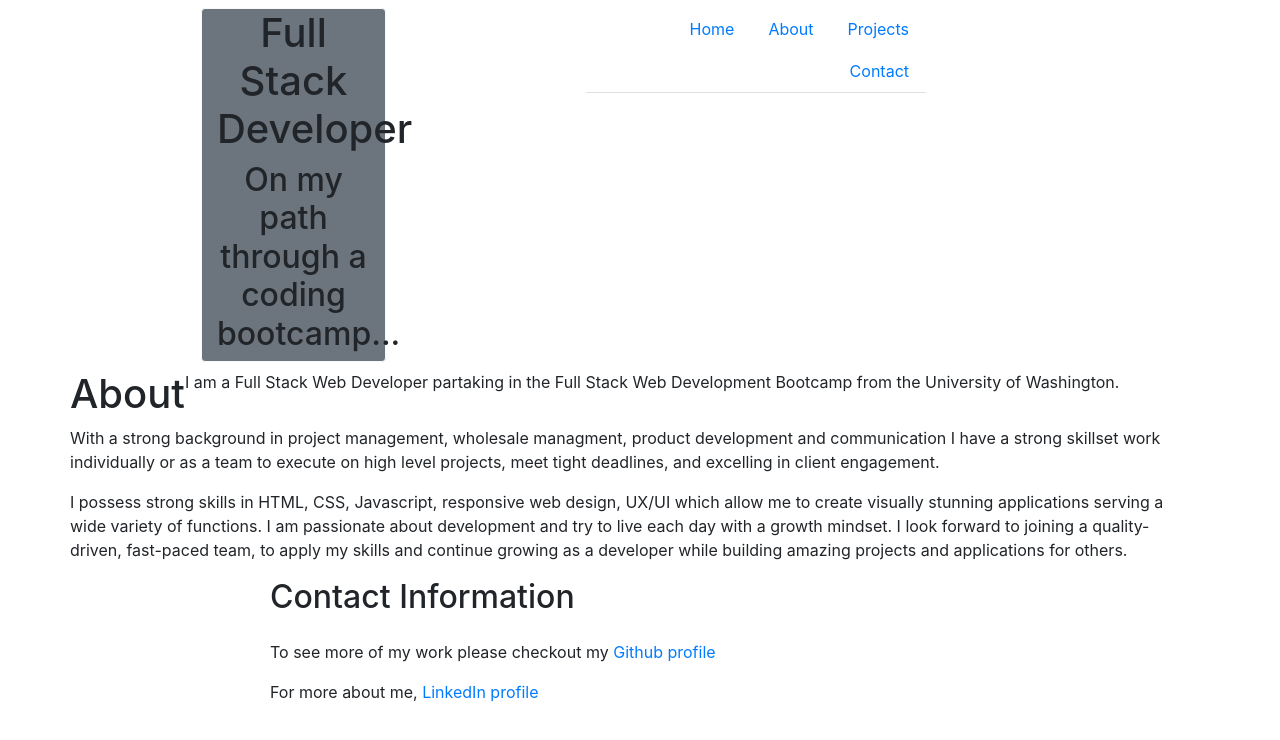
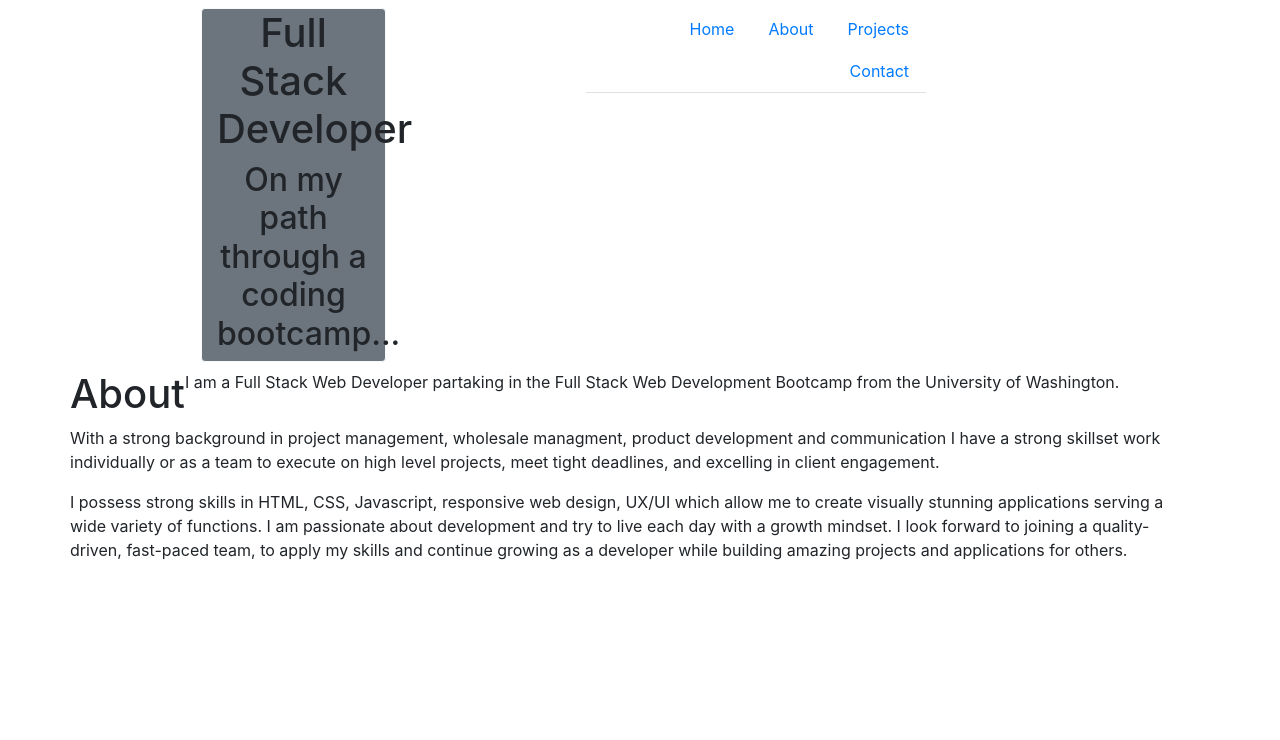
Before and after one commit to spencee1315/hw_wk8, a plain HTML site: page index.html in a window 1280 px wide. Drawn offline with nearby package versions, Linux system fonts and the light colour scheme.

Commit message:
updated content

```diff
--- a/index.html
+++ b/index.html
@@ -36,6 +36,7 @@
       </nav>
       <!-- About Section-->
         <div class="container content-container">
+            <div class="col-0 col-sm-1 col-xl-2"></div>
             <div class="row w-100">
                 <h1>About</h1>
                 <div class="block"></div>
@@ -54,27 +55,8 @@
                     as a developer while building amazing projects and applications for others.
                 </p>
             </div>
+            <div class="col-0 col-sm-1 col-xl-2"></div>
         </div>
-     <!-- Contact Information -->
-      <div class="container content-container">
-          <div class="row w-100">
-              <div class="col-0 col-sm-1 col-xl-2"></div>
-              <div class="col-12 col-sm-10 col-xl-8 content">
-                  <div class="row content-title mb-3">
-                      <div class="col-12">
-                          <h2>Contact Information</h2>
-                      </div>
-                  </div>
-                  <div class="row content-body">
-                      <div class="col-12">
-                        <p> To see more of my work please checkout my <a href="https://github.com/spencee1315">Github profile</a></p>
-                        <p> For more about me, <a href="www.linkedin.com/in/elliott-spencer">LinkedIn profile</a></p>
-                      </div>
-                  </div>
-              </div>
-              <div class="col-0 col-sm-1 col-xl-2"></div>
-          </div>
-      </div>
 
       <script src="https://code.jquery.com/jquery-3.3.1.slim.min.js" integrity="sha384-q8i/X+965DzO0rT7abK41JStQIAqVgRVzpbzo5smXKp4YfRvH+8abtTE1Pi6jizo" crossorigin="anonymous"></script>
       <script src="https://cdnjs.cloudflare.com/ajax/libs/popper.js/1.14.7/umd/popper.min.js" integrity="sha384-UO2eT0CpHqdSJQ6hJty5KVphtPhzWj9WO1clHTMGa3JDZwrnQq4sF86dIHNDz0W1" crossorigin="anonymous"></script>
```
